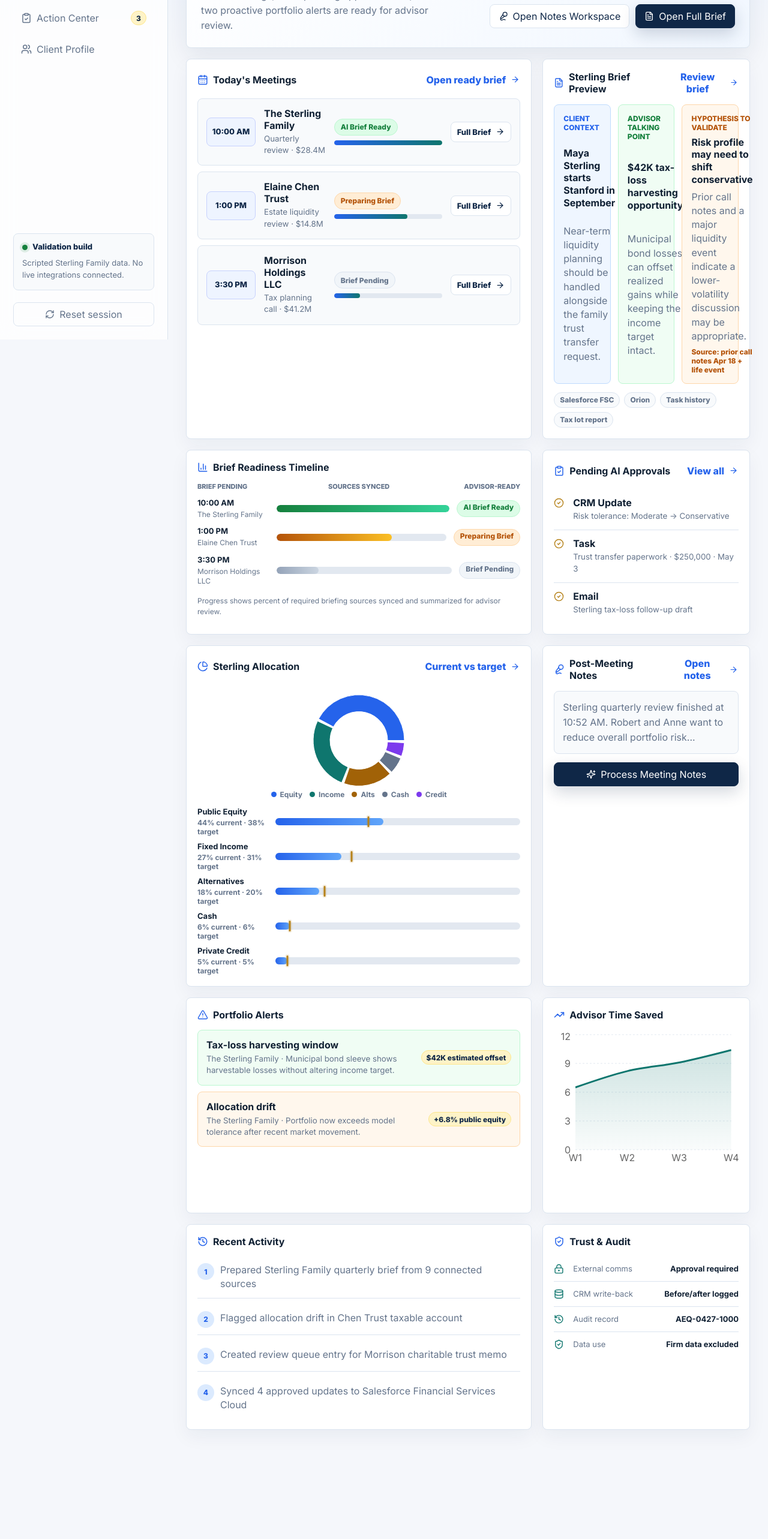
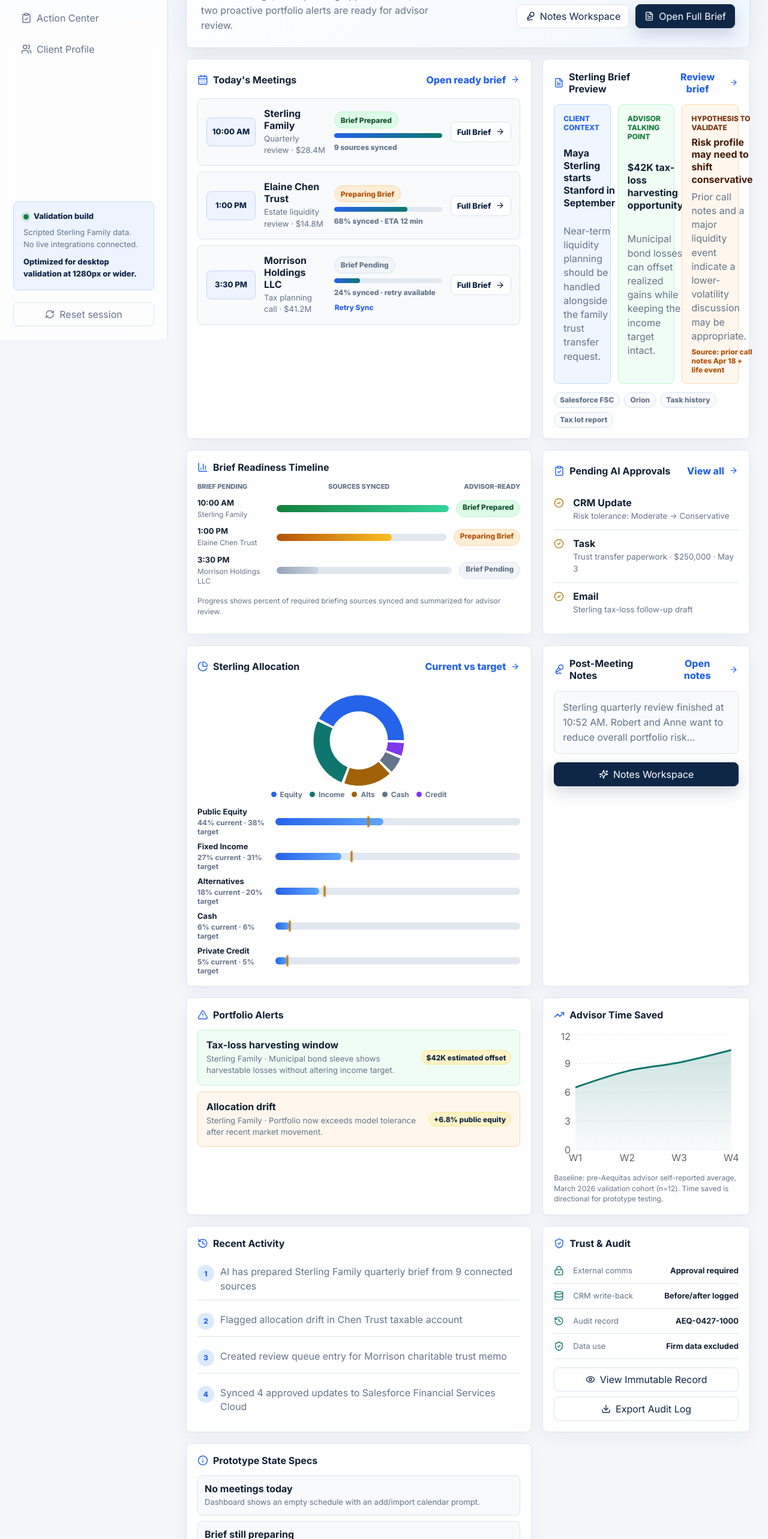
Before and after one commit to venkatvijay-25/AdvisormeetingAI, a React (Vite) app: page / in a window 1280 px wide. Shown: the part 234-2800 px from the top of the page at 60% size. Before the commit the page ends 2666 px from the top, so only its background shows below. Built offline with nearby package versions, Linux system fonts and the light colour scheme.

Commit message:
Polish P2 GA readiness details

```diff
--- a/src/App.jsx
+++ b/src/App.jsx
@@ -61,12 +61,13 @@ const meetings = [
   {
     id: "sterling",
     time: "10:00 AM",
-    client: "The Sterling Family",
+    client: "Sterling Family",
     type: "Quarterly review",
     aum: "$28.4M",
-    status: "AI Brief Ready",
+    status: "Brief Prepared",
     badge: "ready",
-    prep: 100
+    prep: 100,
+    prepNote: "9 sources synced"
   },
   {
     id: "chen",
@@ -76,7 +77,8 @@ const meetings = [
     aum: "$14.8M",
     status: "Preparing Brief",
     badge: "preparing",
-    prep: 68
+    prep: 68,
+    prepNote: "68% synced · ETA 12 min"
   },
   {
     id: "morrison",
@@ -86,12 +88,13 @@ const meetings = [
     aum: "$41.2M",
     status: "Brief Pending",
     badge: "pending",
-    prep: 24
+    prep: 24,
+    prepNote: "24% synced · retry available"
   }
 ];
 
 const activity = [
-  "Prepared Sterling Family quarterly brief from 9 connected sources",
+  "AI has prepared Sterling Family quarterly brief from 9 connected sources",
   "Flagged allocation drift in Chen Trust taxable account",
   "Created review queue entry for Morrison charitable trust memo",
   "Synced 4 approved updates to Salesforce Financial Services Cloud"
@@ -100,14 +103,14 @@ const activity = [
 const alerts = [
   {
     title: "Tax-loss harvesting window",
-    client: "The Sterling Family",
+    client: "Sterling Family",
     severity: "opportunity",
     impact: "$42K estimated offset",
     detail: "Municipal bond sleeve shows harvestable losses without altering income target."
   },
   {
     title: "Allocation drift",
-    client: "The Sterling Family",
+    client: "Sterling Family",
     severity: "risk",
     impact: "+6.8% public equity",
     detail: "Portfolio now exceeds model tolerance after recent market movement."
@@ -190,7 +193,7 @@ const initialActions = [
     title: "Task Creation",
     icon: ListChecks,
     tone: "violet",
-    summary: "Prepare transfer paperwork for Sterling family trust",
+    summary: "Prepare transfer paperwork for Sterling Family trust",
     confidence: 91,
     confidenceRationale:
       "Named owner, amount, account source, and due date were detected in a single note segment.",
@@ -298,8 +301,36 @@ const sourceRecords = {
     record: "Human-in-the-loop guardrail",
     updated: "Always on",
     details: ["No email, CRM write-back, or task creation occurs without advisor decision"]
+  },
+  "Audit record AEQ-0427-1000": {
+    system: "Immutable audit ledger",
+    record: "AEQ-0427-1000",
+    updated: "Apr 27, 2026",
+    details: [
+      "Brief generated from 9 connected sources",
+      "Advisor approval required for downstream actions",
+      "Source access and approval decisions are retained in the session log"
+    ]
   }
 };
+const focusableModalSelector =
+  'button:not([disabled]), [href], input:not([disabled]), select:not([disabled]), textarea:not([disabled]), [tabindex]:not([tabindex="-1"])';
+
+function trapModalFocus(event) {
+  if (event.key !== "Tab") return;
+  const focusable = Array.from(event.currentTarget.querySelectorAll(focusableModalSelector));
+  if (focusable.length === 0) return;
+  const first = focusable[0];
+  const last = focusable[focusable.length - 1];
+
+  if (event.shiftKey && document.activeElement === first) {
+    event.preventDefault();
+    last.focus();
+  } else if (!event.shiftKey && document.activeElement === last) {
+    event.preventDefault();
+    first.focus();
+  }
+}
 
 function isSterlingScenarioInput(notes, audioSelected) {
   const normalized = notes.toLowerCase();
@@ -585,8 +616,11 @@ function App() {
 
   return (
     <div className="app-shell">
-      <Sidebar view={view} navigate={navigate} resetDemo={requestReset} pendingCount={pendingCount} />
+      <Sidebar view={view} navigate={navigate} resetDemo={requestReset} />
       <main className="main-panel">
+        <div className="sr-only" aria-live="polite" aria-atomic="true">
+          {processing ? `Analyzing meeting notes, ${progress} percent complete` : toast}
+        </div>
         <Topbar
           view={view}
           pendingCount={pendingCount}
@@ -596,7 +630,12 @@ function App() {
           recentActivity={recentActivity}
         />
         {view === "dashboard" && (
-          <Dashboard navigate={navigate} onSourceOpen={setSourcePanel} recentActivity={recentActivity} />
+          <Dashboard
+            navigate={navigate}
+            onSourceOpen={setSourcePanel}
+            recentActivity={recentActivity}
+            showToast={showToast}
+          />
         )}
         {view === "meeting" && (
           <MeetingHub
@@ -707,7 +746,7 @@ function App() {
   );
 }
 
-function Sidebar({ view, navigate, resetDemo, pendingCount }) {
+function Sidebar({ view, navigate, resetDemo }) {
   const items = [
     { id: "dashboard", label: "Dashboard", icon: Gauge },
     { id: "meeting", label: "Meeting Hub", icon: BriefcaseBusiness },
@@ -741,9 +780,6 @@ function Sidebar({ view, navigate, resetDemo, pendingCount }) {
             >
               <Icon size={18} />
               <span>{item.label}</span>
-              {item.id === "actions" && pendingCount > 0 && (
-                <span className="count-pill">{pendingCount}</span>
-              )}
             </button>
           );
         })}
@@ -755,6 +791,7 @@ function Sidebar({ view, navigate, resetDemo, pendingCount }) {
           <span>Validation build</span>
         </div>
         <p>Scripted Sterling Family data. No live integrations connected.</p>
+        <p className="viewport-note">Optimized for desktop validation at 1280px or wider.</p>
       </section>
 
       <button className="ghost-button" type="button" onClick={resetDemo}>
@@ -776,7 +813,7 @@ function Topbar({
   const title = {
     dashboard: "Advisor Command Center",
     meeting: "Meeting Intelligence Hub",
-    notes: "Post-Meeting Notes",
+    notes: "Notes Workspace",
     actions: "AI Action Center",
     profile: "Sterling Family Profile",
     confirmation: "Execution Complete"
@@ -830,20 +867,20 @@ function Topbar({
         </button>
         <button className="primary-button compact" type="button" onClick={() => navigate("notes")}>
           <Mic2 size={16} />
-          New notes
+          Notes Workspace
         </button>
       </div>
     </header>
   );
 }
 
-function Dashboard({ navigate, onSourceOpen, recentActivity }) {
+function Dashboard({ navigate, onSourceOpen, recentActivity, showToast }) {
   return (
     <div className="page-grid dashboard-grid">
       <section className="summary-band">
         <div>
           <p className="eyebrow">Today · April 27, 2026</p>
-          <h2>AI-prepared work queue for HNW client coverage</h2>
+          <h2>AI has prepared today&apos;s work queue for HNW client coverage</h2>
           <p>
             Three meetings, three pending approval items, and two proactive portfolio alerts are
             ready for advisor review.
@@ -858,7 +895,7 @@ function Dashboard({ navigate, onSourceOpen, recentActivity }) {
           <div className="button-row right">
             <button className="secondary-button" type="button" onClick={() => navigate("notes")}>
               <Mic2 size={16} />
-              Open Notes Workspace
+              Notes Workspace
             </button>
             <button className="primary-button" type="button" onClick={() => navigate("meeting")}>
               <FileText size={16} />
@@ -894,6 +931,16 @@ function Dashboard({ navigate, onSourceOpen, recentActivity }) {
                 <span className="mini-progress" aria-label={`${meeting.prep}% brief readiness`}>
                   <i style={{ width: `${meeting.prep}%` }} />
                 </span>
+                <small>{meeting.prepNote}</small>
+                {meeting.badge === "pending" && (
+                  <button
+                    className="text-button tiny"
+                    type="button"
+                    onClick={() => showToast("Source sync retry queued for the pending brief.")}
+                  >
+                    Retry Sync
+                  </button>
+                )}
               </span>
               <button className="secondary-button compact-row" type="button" onClick={() => navigate("meeting")}>
                 Full Brief <ArrowRight size={15} />
@@ -1017,8 +1064,8 @@ function Dashboard({ navigate, onSourceOpen, recentActivity }) {
           </p>
           <button className="primary-button full" type="button" onClick={() => navigate("notes")}>
             <Sparkles size={16} />
-            Process Meeting Notes
-          </button>
+              Notes Workspace
+            </button>
         </div>
       </section>
 
@@ -1043,7 +1090,7 @@ function Dashboard({ navigate, onSourceOpen, recentActivity }) {
       </section>
 
       <section className="surface">
-        <SectionHeader icon={TrendingUp} title="Advisor Time Saved" />
+          <SectionHeader icon={TrendingUp} title="Advisor Time Saved" />
         <div className="chart-medium">
           <ResponsiveContainer width="100%" height="100%">
             <AreaChart data={productivityData} margin={{ top: 8, right: 12, left: -24, bottom: 0 }}>
@@ -1067,6 +1114,10 @@ function Dashboard({ navigate, onSourceOpen, recentActivity }) {
             </AreaChart>
           </ResponsiveContainer>
         </div>
+        <p className="methodology-note">
+          Baseline: pre-Aequitas advisor self-reported average, March 2026 validation cohort
+          (n=12). Time saved is directional for prototype testing.
+        </p>
       </section>
 
       <section className="surface">
@@ -1087,6 +1138,33 @@ function Dashboard({ navigate, onSourceOpen, recentActivity }) {
         <TrustLine icon={Database} label="CRM write-back" value="Before/after logged" />
         <TrustLine icon={History} label="Audit record" value="AEQ-0427-1000" />
         <TrustLine icon={ShieldCheck} label="Data use" value="Firm data excluded" />
+        <div className="audit-actions">
+          <button
+            className="secondary-button full"
+            type="button"
+            onClick={() => onSourceOpen("Audit record AEQ-0427-1000")}
+          >
+            <Eye size={16} />
+            View Immutable Record
+          </button>
+          <button
+            className="secondary-button full"
+            type="button"
+            onClick={() => showToast("Audit log export is mocked for this prototype.")}
+          >
+            <Download size={16} />
+            Export Audit Log
+          </button>
+        </div>
+      </section>
+
+      <section className="surface">
+        <SectionHeader icon={Info} title="Prototype State Specs" />
+        <div className="state-spec-list">
+          <StateSpec label="No meetings today" text="Dashboard shows an empty schedule with an add/import calendar prompt." />
+          <StateSpec label="Brief still preparing" text="Meeting rows show percent synced, ETA, and a retry control if a source fails." />
+          <StateSpec label="Source error" text="Evidence chips show the failed system and route to the source record panel." />
+        </div>
       </section>
     </div>
   );
@@ -1114,7 +1192,7 @@ function MeetingHub({
       <section className="summary-band meeting-summary">
         <div>
           <p className="eyebrow">10:00 AM · Quarterly review</p>
-          <h2>The Sterling Family</h2>
+          <h2>Sterling Family</h2>
           <p>
             AI brief assembled from CRM, portfolio accounting, calendar, task history, and document
             vault sources.
@@ -1178,6 +1256,10 @@ function MeetingHub({
         >
           <div className="split-content">
             <div className="allocation-detail">
+              <div className="chart-legend" aria-label="Portfolio allocation chart legend">
+                <span><i className="current" /> Current allocation</span>
+                <span><i className="target" /> Target allocation</span>
+              </div>
               <div className="chart-large">
                 <ResponsiveContainer width="100%" height="100%">
                   <BarChart data={allocationData} margin={{ top: 12, right: 20, left: -16, bottom: 0 }}>
@@ -1441,12 +1523,18 @@ function NotesInput({
         )}
         <div className="process-footer">
           {processing ? (
-            <div className="progress-wrap" aria-label="Analyzing meeting notes">
+            <div className="progress-wrap" role="status" aria-live="polite" aria-label="Analyzing meeting notes">
               <div className="progress-label">
                 <span>Analyzing meeting notes...</span>
                 <strong>{progress}%</strong>
               </div>
-              <div className="progress-track">
+              <div
+                className="progress-track"
+                role="progressbar"
+                aria-valuemin="0"
+                aria-valuemax="100"
+                aria-valuenow={progress}
+              >
                 <span style={{ width: `${progress}%` }} />
               </div>
             </div>
@@ -1511,7 +1599,7 @@ function ActionCenter({
           <p className="eyebrow">Post-meeting execution · Sterling Family</p>
           <h2>
             {hasActions
-              ? `AI extracted ${actions.length} actions from your meeting notes`
+              ? `AI has drafted ${actions.length} actions from your meeting notes`
               : "AI needs human review before actions can be proposed"}
           </h2>
           <p>
@@ -1536,7 +1624,7 @@ function ActionCenter({
         {extractionMode === "scripted" && hasActions && (
           <div className="demo-mode-banner">
             <Sparkles size={16} />
-            <span>Demo mode: scripted output generated from the Sterling sample notes.</span>
+            <span>Demo mode: scripted output has been generated from the Sterling sample notes.</span>
           </div>
         )}
         {!hasActions && (
@@ -1673,14 +1761,20 @@ function ActionCenter({
       </aside>
 
       {emailModalOpen && (
-        <div className="modal-backdrop" role="presentation">
+        <div className="modal-backdrop" role="presentation" onKeyDown={trapModalFocus}>
           <div className="modal" role="dialog" aria-modal="true" aria-label="Email draft">
             <div className="modal-header">
               <div>
                 <p className="eyebrow">Sterling Family</p>
                 <h3>Follow-up Email Draft</h3>
               </div>
-              <button className="icon-button" type="button" onClick={() => setEmailModalOpen(false)}>
+              <button
+                className="icon-button"
+                type="button"
+                aria-label="Close email draft"
+                onClick={() => setEmailModalOpen(false)}
+                autoFocus
+              >
                 <X size={18} />
               </button>
             </div>
@@ -1891,14 +1985,14 @@ function ReviewDecisionModal({ action, mode, onClose, onSubmit }) {
       : ["Needs advisor edits", "Needs CSA follow-up", "Missing amount or date", "Needs supervisor review"];
 
   return (
-    <div className="modal-backdrop" role="presentation">
+    <div className="modal-backdrop" role="presentation" onKeyDown={trapModalFocus}>
       <div className="modal review-modal" role="dialog" aria-modal="true" aria-label={title}>
         <div className="modal-header">
           <div>
             <p className="eyebrow">{action?.title || "Action review"}</p>
             <h3>{title}</h3>
           </div>
-          <button className="icon-button" type="button" onClick={onClose}>
+          <button className="icon-button" type="button" aria-label="Close review modal" onClick={onClose} autoFocus>
             <X size={18} />
           </button>
         </div>
@@ -1977,14 +2071,14 @@ function DeckPreviewModal({ onClose, onToast }) {
   ];
 
   return (
-    <div className="modal-backdrop" role="presentation">
+    <div className="modal-backdrop" role="presentation" onKeyDown={trapModalFocus}>
       <div className="modal deck-modal" role="dialog" aria-modal="true" aria-label="Presentation preview">
         <div className="modal-header">
           <div>
             <p className="eyebrow">Presentation ready</p>
             <h3>Sterling Family Client Deck</h3>
           </div>
-          <button className="icon-button" type="button" onClick={onClose}>
+          <button className="icon-button" type="button" aria-label="Close deck preview" onClick={onClose} autoFocus>
             <X size={18} />
           </button>
         </div>
@@ -2028,7 +2122,7 @@ function SourceRecordPanel({ source, onClose }) {
           <p className="eyebrow">Source record</p>
           <h3>{source}</h3>
         </div>
-        <button className="icon-button" type="button" onClick={onClose}>
+        <button className="icon-button" type="button" aria-label="Close source record" onClick={onClose}>
           <X size={18} />
         </button>
       </div>
@@ -2058,14 +2152,14 @@ function SourceRecordPanel({ source, onClose }) {
 
 function ResetConfirmModal({ approvedCount, actionCount, onCancel, onConfirm }) {
   return (
-    <div className="modal-backdrop" role="presentation">
+    <div className="modal-backdrop" role="presentation" onKeyDown={trapModalFocus}>
       <div className="modal review-modal" role="dialog" aria-modal="true" aria-label="Confirm reset">
         <div className="modal-header">
           <div>
             <p className="eyebrow">Reset session</p>
             <h3>Discard current demo state?</h3>
           </div>
-          <button className="icon-button" type="button" onClick={onCancel}>
+          <button className="icon-button" type="button" aria-label="Close reset confirmation" onClick={onCancel} autoFocus>
             <X size={18} />
           </button>
         </div>
@@ -2124,7 +2218,7 @@ function ClientProfile({ activeTab, setActiveTab, navigate, showToast }) {
       <section className="summary-band profile-hero">
         <div>
           <p className="eyebrow">Client since 2018 · $28.4M AUM</p>
-          <h2>The Sterling Family</h2>
+          <h2>Sterling Family</h2>
           <p>
             Multi-generational household with liquidity planning, concentrated tax events, trust
             administration, and education funding milestones.
@@ -2161,7 +2255,7 @@ function ClientProfile({ activeTab, setActiveTab, navigate, showToast }) {
                 <StatusBadge tone="neutral">Updated 8:44 AM</StatusBadge>
               </div>
               <p>
-                The Sterling household is entering a more conservative planning phase after Anne's
+                Sterling Family is entering a more conservative planning phase after Anne's
                 dental practice sale and Maya's Stanford acceptance. Liquidity needs are near-term,
                 while portfolio drift and tax-loss harvesting create an opportunity to rebalance
                 without disrupting the family's income target.
@@ -2305,6 +2399,15 @@ function Metric({ label, value, icon: Icon }) {
   );
 }
 
+function StateSpec({ label, text }) {
+  return (
+    <div className="state-spec">
+      <strong>{label}</strong>
+      <p>{text}</p>
+    </div>
+  );
+}
+
 function StatusBadge({ tone = "neutral", children }) {
   return <span className={`status-badge ${tone}`}>{children}</span>;
 }
--- a/src/styles.css
+++ b/src/styles.css
@@ -36,7 +36,7 @@
 
 body {
   margin: 0;
-  min-width: 1080px;
+  min-width: 1280px;
   min-height: 100vh;
   background:
     linear-gradient(180deg, rgba(219, 234, 254, 0.52), rgba(245, 247, 251, 0) 320px),
@@ -187,9 +187,9 @@ button:disabled {
 
 .sidebar-status {
   margin-top: auto;
-  padding: 14px;
-  background: var(--surface-muted);
-  border: 1px solid var(--line);
+  padding: 16px;
+  background: #eef4ff;
+  border: 1px solid #bfdbfe;
   border-radius: 8px;
 }
 
@@ -198,6 +198,23 @@ button:disabled {
   color: var(--muted);
   font-size: 13px;
   line-height: 1.5;
+}
+
+.viewport-note {
+  color: var(--navy) !important;
+  font-weight: 800;
+}
+
+.sr-only {
+  position: absolute;
+  width: 1px;
+  height: 1px;
+  padding: 0;
+  margin: -1px;
+  overflow: hidden;
+  clip: rect(0, 0, 0, 0);
+  white-space: nowrap;
+  border: 0;
 }
 
 .status-dot-row {
@@ -334,6 +351,11 @@ button:disabled {
   font-weight: 800;
 }
 
+.text-button.tiny {
+  min-height: 20px;
+  font-size: 12px;
+}
+
 .icon-button {
   width: 40px;
   padding: 0;
@@ -593,6 +615,12 @@ button:disabled {
   justify-items: start;
 }
 
+.meeting-readiness small {
+  color: var(--muted);
+  font-size: 12px;
+  font-weight: 750;
+}
+
 .mini-progress {
   position: relative;
   display: block;
@@ -626,7 +654,7 @@ button:disabled {
 }
 
 .status-badge.ready {
-  color: var(--green);
+  color: #14532d;
   background: var(--green-soft);
   border-color: #bbf7d0;
 }
@@ -730,6 +758,40 @@ button:disabled {
   line-height: 1.45;
 }
 
+.methodology-note {
+  margin: 8px 0 0;
+  color: var(--muted);
+  font-size: 12px;
+  line-height: 1.45;
+}
+
+.audit-actions,
+.state-spec-list {
+  display: grid;
+  gap: 9px;
+  margin-top: 14px;
+}
+
+.state-spec {
+  padding: 11px;
+  background: var(--surface-muted);
+  border: 1px solid var(--line);
+  border-radius: 8px;
+}
+
+.state-spec strong,
+.state-spec p {
+  display: block;
+  margin: 0;
+}
+
+.state-spec p {
+  margin-top: 4px;
+  color: var(--muted);
+  font-size: 13px;
+  line-height: 1.45;
+}
+
 .chart-medium {
   position: relative;
   width: 100%;
@@ -740,6 +802,41 @@ button:disabled {
   width: 100%;
   height: 320px;
   min-width: 0;
+}
+
+.chart-legend {
+  display: flex;
+  gap: 14px;
+  align-items: center;
+  color: var(--muted);
+  font-size: 12px;
+  font-weight: 850;
+}
+
+.chart-legend span {
+  display: inline-flex;
+  gap: 6px;
+  align-items: center;
+}
+
+.chart-legend i {
+  width: 18px;
+  height: 10px;
+  border-radius: 999px;
+}
+
+.chart-legend i.current {
+  background: var(--blue);
+}
+
+.chart-legend i.target {
+  background: repeating-linear-gradient(
+    45deg,
+    #94a3b8,
+    #94a3b8 4px,
+    #cbd5e1 4px,
+    #cbd5e1 8px
+  );
 }
 
 .chart-small {
@@ -904,7 +1001,11 @@ button:disabled {
 }
 
 .preview-block.amber span {
-  color: var(--amber);
+  color: #78350f;
+}
+
+.preview-block.amber strong {
+  color: #451a03;
 }
 
 .alert-row {
@@ -1060,6 +1161,10 @@ button:disabled {
 .trust-callout.amber {
   background: #fff7ed;
   border-color: #fed7aa;
+}
+
+.trust-callout.amber strong {
+  color: #451a03;
 }
 
 .evidence-strip {
@@ -2215,9 +2320,9 @@ button:disabled {
   }
 }
 
-@media (max-width: 1240px) {
+@media (max-width: 960px) {
   body {
-    min-width: 980px;
+    min-width: 1280px;
   }
 
   .app-shell {
```
